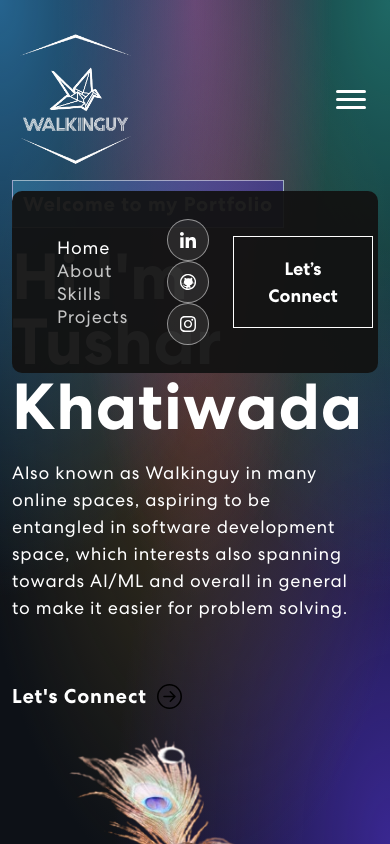
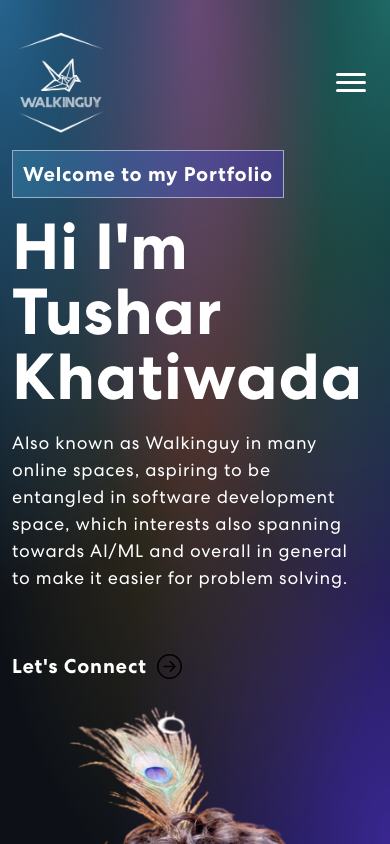
Before and after one commit to walkinguy1/portfolio, a React (Vite) app in the folder portfolio/: page / in a window 390 px wide. Shown: the top 844 px of the page. Built offline with nearby package versions, Linux system fonts and the light colour scheme.

Commit message:
mobile version navbar fix

```diff
--- a/portfolio/src/App.css
+++ b/portfolio/src/App.css
@@ -81,75 +81,71 @@ p.success {
 p.danger {
 	color: red;
 }
-/************ Navbar Css ************/
+/************ Navbar Base ************/
 nav.navbar {
   padding: 18px 0;
   position: fixed;
   width: 100%;
   top: 0;
   z-index: 9999;
-  /* Updated transition to include transform */
   transition: transform 0.32s ease-in-out, padding 0.32s ease-in-out, background-color 0.32s ease-in-out;
 }
 
-.navbar-collapse {
-  display: flex !important;
-  /* This pushes the Nav links to the left and Social text to the right */
-  justify-content: space-between;
-  width: 100%;
-}
-
-/* On Desktop, make sure the social icons don't hug the links */
-@media (min-width: 992px) {
-  .me-auto {
-    /* Ensures the links take up only the space they need, letting the push happen */
-    flex-grow: 1;
-  }
-}
-
-/* Ensure the navbar brand doesn't push everything too far */
-nav.navbar a.navbar-brand {
-  margin-right: 50px;
-}
-
-@media (max-width: 991px) {
-  .navbar-collapse {
-    background: rgba(18, 18, 18, 0.95); /* Solid dark background */
-    margin-top: 10px;
-    padding: 20px;
-    border-radius: 10px;
-  }
-}
-/* Class to hide the navbar by sliding it up */
-.nav-hidden {
-  transform: translateY(-100%);
-}
-
-/* Class to show the navbar */
-.nav-visible {
-  transform: translateY(0);
-}
+/* Scroll Classes */
+.nav-hidden { transform: translateY(-100%); }
+.nav-visible { transform: translateY(0); }
 
 nav.navbar.scrolled {
   padding: 0px 0;
   background-color: #121212;
 }
 
-nav.navbar {
-  padding: 18px 0;
-  position: fixed;
-  width: 100%;
-  top: 0;
-  z-index: 9999;
-  transition:  0.32s ease-in-out;
-}
-nav.navbar.scrolled {
-  padding: 0px 0;
-  background-color: #121212;
-}
+/* Logo Sizes */
 nav.navbar a.navbar-brand {
   width: 9%;
 }
+
+@media (max-width: 991px) {
+  nav.navbar a.navbar-brand {
+    width: 120px !important; /* Larger logo for mobile visibility */
+  }
+}
+
+/************ Navbar Layout Logic ************/
+/* On Desktop: Push links and social apart */
+@media (min-width: 992px) {
+  .navbar-collapse {
+    display: flex !important;
+    justify-content: space-between;
+    width: 100%;
+  }
+  .me-auto {
+    flex-grow: 1;
+  }
+}
+
+/* On Mobile: Hide by default, show only when toggled */
+@media (max-width: 991px) {
+  .navbar-collapse {
+    display: none; /* Removed !important so Bootstrap can toggle it */
+    background: rgba(18, 18, 18, 0.98);
+    margin-top: 10px;
+    padding: 20px;
+    border-radius: 10px;
+    text-align: center;
+  }
+
+  /* When the burger is clicked, Bootstrap adds .show */
+  .navbar-collapse.show {
+    display: block !important;
+  }
+
+  .navbar-nav {
+    margin-bottom: 20px;
+  }
+}
+
+/************ Navigation Links ************/
 nav.navbar .navbar-nav .nav-link.navbar-link {
   font-weight: 400;
   color: #fff !important;
@@ -158,18 +154,59 @@ nav.navbar .navbar-nav .nav-link.navbar-link {
   font-size: 18px;
   opacity: 0.75;
 }
+
 nav.navbar .navbar-nav a.nav-link.navbar-link:hover,
 nav.navbar .navbar-nav a.nav-link.navbar-link.active {
   opacity: 1;
 }
+
+/************ Burger Icon (3-Line) ************/
+.navbar-toggler {
+  border: none !important;
+  box-shadow: none !important;
+}
+
+.navbar-toggler-icon {
+  background-image: none !important;
+  display: flex !important;
+  flex-direction: column;
+  justify-content: space-around;
+  align-items: center;
+  width: 30px !important;
+  height: 24px !important;
+}
+
+.navbar-toggler-icon span {
+  display: block;
+  width: 100%;
+  height: 3px;
+  background-color: #ffffff;
+  border-radius: 3px;
+  transition: all 0.3s ease-in-out;
+}
+
+/* X Animation */
+.navbar-toggler[aria-expanded="true"] .navbar-toggler-icon span:nth-child(2) {
+  opacity: 0;
+}
+.navbar-toggler[aria-expanded="true"] .navbar-toggler-icon span:nth-child(1) {
+  transform: translateY(8px) rotate(45deg);
+}
+.navbar-toggler[aria-expanded="true"] .navbar-toggler-icon span:nth-child(3) {
+  transform: translateY(-8px) rotate(-45deg);
+}
+
+/************ Social Icons & Button ************/
 span.navbar-text {
   display: flex;
   align-items: center;
 }
+
 .social-icon {
   display: inline-block;
   margin-left: 14px;
 }
+
 .social-icon a {
   width: 42px;
   height: 42px;
@@ -179,101 +216,29 @@ span.navbar-text {
   margin-right: 6px;
   align-items: center;
   justify-content: center;
-    line-height: 1;
   border: 1px solid rgba(255, 255, 255, 0.5);
+  position: relative;
 }
-.social-icon a::before {
-    content: "";
-    width: 42px;
-    height: 42px;
-    position: absolute;
-    background-color: #ffffff;
-    border-radius: 50%;
-    transform: scale(0);
-	transition: 0.3s ease-in-out;
-}
-.social-icon a:hover::before {
-    transform: scale(1);
-}
+
 .social-icon a img {
   width: 40%;
   z-index: 1;
-	transition: 0.3s ease-in-out;
 }
-.social-icon a:hover img {
-	filter: brightness(0) saturate(100%) invert(0%) sepia(7%) saturate(98%) hue-rotate(346deg) brightness(95%) contrast(86%);
-}
+
 .navbar-text button {
   font-weight: 700;
   color: #fff;
   border: 1px solid #fff;
-  padding: 18px 34px;
+  padding: 12px 25px;
   font-size: 18px;
   margin-left: 18px;
-	position: relative;
   background-color: transparent;
   transition: 0.3s ease-in-out;
 }
-.navbar-text button span {
-  z-index: 1;
-}
-.navbar-text button::before {
-  content: "";
-  width: 0%;
-  height: 100%;
-  position: absolute;
+
+.navbar-text button:hover {
   background-color: #fff;
-  left: 0;
-  top: 0;
-  z-index: -1;
-  transition: 0.3s ease-in-out;
-}
-.navbar-text button:hover {
   color: #121212;
-}
-.navbar-text button:hover::before {
-	content: "";
-	width: 100%;
-	height: 100%;
-	position: absolute;
-}
-/* 1. Remove the default Bootstrap icon and border */
-.navbar-toggler {
-  border: none !important;
-  box-shadow: none !important;
-}
-
-.navbar-toggler-icon {
-  background-image: none !important; /* Removes the default icon */
-  display: flex !important;
-  flex-direction: column;
-  justify-content: space-around;
-  align-items: center;
-  width: 30px !important;
-  height: 24px !important;
-}
-
-/* 2. Create the 3 lines and set the color */
-.navbar-toggler-icon span {
-  display: block;
-  width: 100%;
-  height: 3px; /* Thickness of lines */
-  background-color: #ffffff; /* <--- CHANGE YOUR COLOR HERE */
-  border-radius: 3px;
-  transition: all 0.3s ease-in-out;
-}
-
-/* 3. Animation to 'X' (Optional but recommended) */
-.navbar-toggler[aria-expanded="true"] .navbar-toggler-icon span:nth-child(2) {
-  opacity: 0; /* Hide middle line */
-}
-
-.navbar-toggler[aria-expanded="true"] .navbar-toggler-icon span:nth-child(1) {
-  transform: translateY(8px) rotate(45deg);
-}
-
-.navbar-toggler[aria-expanded="true"] .navbar-toggler-icon span:nth-child(3) {
-  transform: translateY(-8px) rotate(-45deg);
 }
 
 /************ Banner Css ************/
@@ -290,13 +255,13 @@ span.navbar-text {
   /* Targeted selector for the logo image */
   nav.navbar .navbar-brand img {
     /* Change '9%' to a fixed pixel width for stability */
-    width: 130px !important;
+    width: 100px !important;
     height: auto;
     /* Optional: Ensure it doesn't touch the top/bottom edges */
     margin: 5px 0;
   }
   .banner{
-    padding: 180px 0 50px 0;
+    padding: 150px 0 50px 0;
   }
 
   /* Adjust the brand container to allow more space */
--- a/portfolio/src/components/contact.jsx
+++ b/portfolio/src/components/contact.jsx
@@ -67,7 +67,7 @@ const handleSubmit = async (e) => {
                       <input type="text" value={formDetails.firstName} placeholder="First Name" onChange={(e) => onFormUpdate('firstName', e.target.value)} />
                     </Col>
                     <Col size={12} sm={6} className="px-1">
-                      <input type="text" value={formDetails.lasttName} placeholder="Last Name" onChange={(e) => onFormUpdate('lastName', e.target.value)}/>
+                      <input type="text" value={formDetails.lastName} placeholder="Last Name" onChange={(e) => onFormUpdate('lastName', e.target.value)}/>
                     </Col>
                     <Col size={12} sm={6} className="px-1">
                       <input type="email" value={formDetails.email} placeholder="Email Address" onChange={(e) => onFormUpdate('email', e.target.value)} />
--- a/portfolio/src/components/nav.jsx
+++ b/portfolio/src/components/nav.jsx
@@ -17,19 +17,16 @@ export const NavBar = () => {
         const handleScroll = () => {
             const currentScrollY = window.scrollY;
 
-            // Handle background color change
             if (currentScrollY > 50) {
                 setScrolled(true);
             } else {
                 setScrolled(false);
             }
 
-            // Handle Show/Hide logic
-            // Only hide if scrolled down more than 150px to prevent flickering at the top
             if (currentScrollY > lastScrollY && currentScrollY > 150) {
-                setVisible(false); // Scrolling down
+                setVisible(false);
             } else {
-                setVisible(true); // Scrolling up
+                setVisible(true);
             }
 
             setLastScrollY(currentScrollY);
@@ -41,6 +38,14 @@ export const NavBar = () => {
 
     const onUpdateActiveLink = (value) => {
         setActiveLink(value);
+    }
+
+    // Function to handle smooth scroll to contact
+    const scrollToConnect = () => {
+        const contactSection = document.getElementById('connect');
+        if (contactSection) {
+            contactSection.scrollIntoView({ behavior: 'smooth' });
+        }
     }
 
     return (
@@ -57,7 +62,8 @@ export const NavBar = () => {
                     </span>
                 </Navbar.Toggle>
                 <Navbar.Collapse id="basic-navbar-nav">
-                    <Nav className="navbar-toggler-icon-auto">
+                    {/* Changed class to me-auto to push social icons to the right */}
+                    <Nav className="me-auto">
                         <Nav.Link href="#home" className={activeLink === 'home' ? 'active navbar-link' : 'navbar-link'} onClick={() => onUpdateActiveLink('home')}>Home</Nav.Link>
                         <Nav.Link href="#about" className={activeLink === 'about' ? 'active navbar-link' : 'navbar-link'} onClick={() => onUpdateActiveLink('about')}>About</Nav.Link>
                         <Nav.Link href="#skills" className={activeLink === 'skills' ? 'active navbar-link' : 'navbar-link'} onClick={() => onUpdateActiveLink('skills')}>Skills</Nav.Link>
@@ -65,11 +71,11 @@ export const NavBar = () => {
                     </Nav>
                     <span className='navbar-text'>
                         <div className='social-icon'>
-                            <a href='https://www.linkedin.com/in/tushar-khatiwada/'><img src={navIcon1} alt="" /></a>
-                            <a href='https://github.com/walkinguy1'><img src={navIcon2} alt="" /></a>
-                            <a href='https://www.instagram.com/walkinguy/'><img src={navIcon3} alt="" /></a>
+                            <a href='https://www.linkedin.com/in/tushar-khatiwada/' target="_blank" rel="noreferrer"><img src={navIcon1} alt="" /></a>
+                            <a href='https://github.com/walkinguy1' target="_blank" rel="noreferrer"><img src={navIcon2} alt="" /></a>
+                            <a href='https://www.instagram.com/walkinguy/' target="_blank" rel="noreferrer"><img src={navIcon3} alt="" /></a>
                         </div>
-                        <button className='vvd' onClick={() => console.log('connect')}><span>Let’s Connect</span></button>
+                        <button className='vvd' onClick={scrollToConnect}><span>Let’s Connect</span></button>
                     </span>
                 </Navbar.Collapse>
             </Container>
```
Lines whose indentation alone changed are shown as unchanged.
